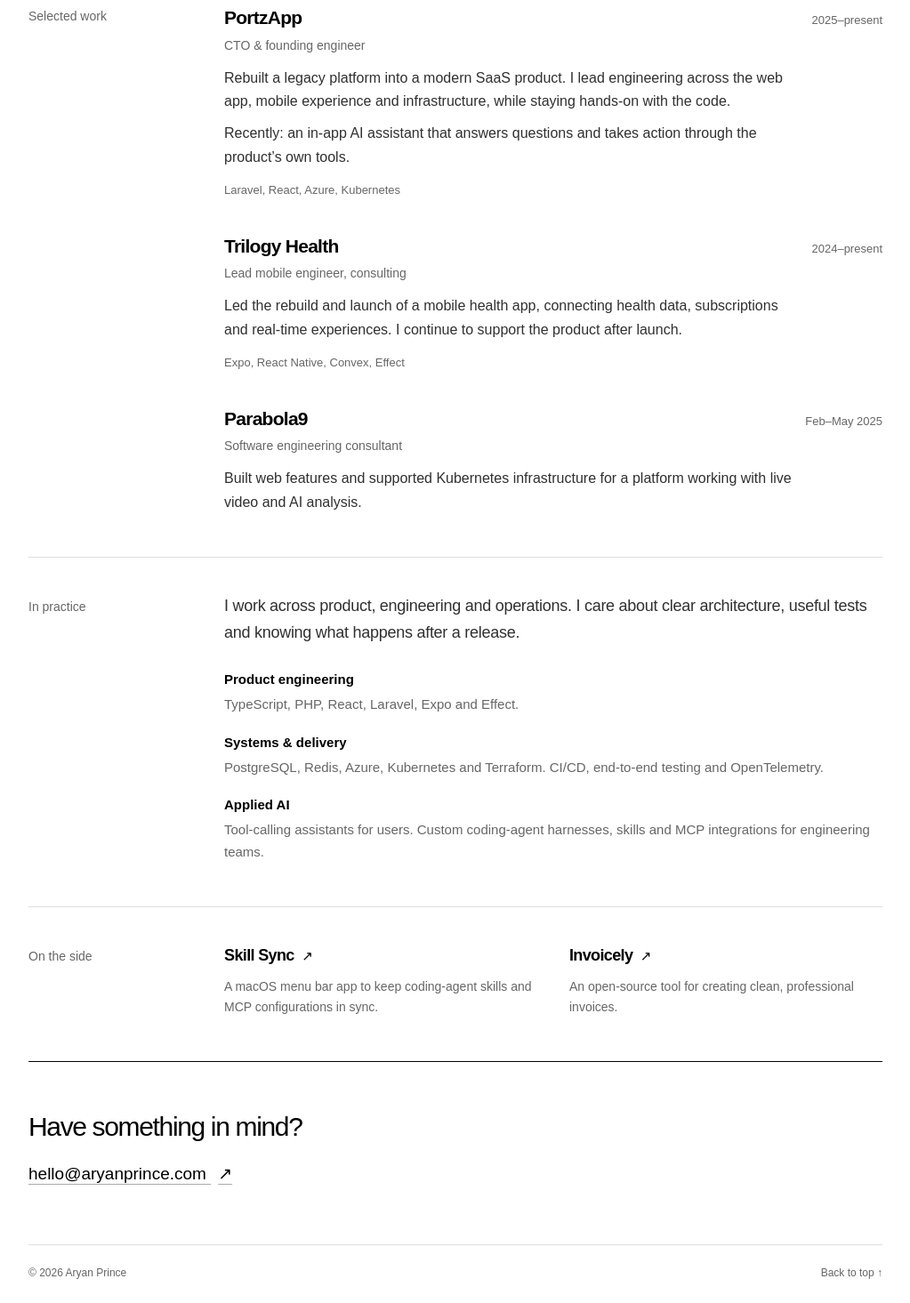
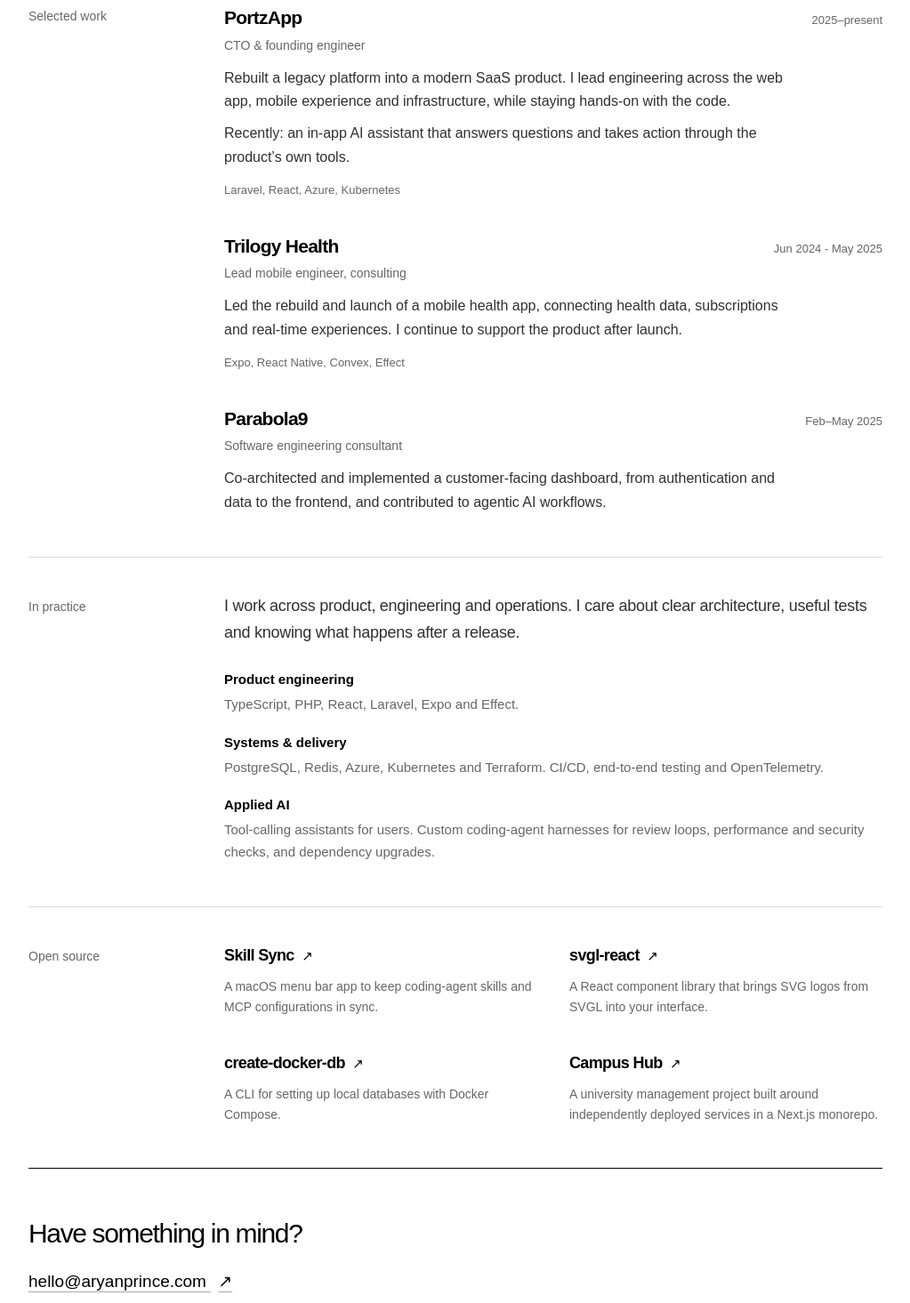
Before and after one commit to aryanprince/aryanprince.github.io, an Astro site: page / in a window 1280 px wide. Shown: the part 593-2058 px from the top of the page at 89% size, without its empty margins (128-1151 px from the left). Built offline with nearby package versions, Linux system fonts and the light colour scheme; Astro itself is replaced by a stand-in of ours.

Commit message:
Refresh selected open-source projects and experience

```diff
--- a/src/pages/index.astro
+++ b/src/pages/index.astro
@@ -66,15 +66,17 @@
             <dl>
               <div><dt>Product engineering</dt><dd>TypeScript, PHP, React, Laravel, Expo and Effect.</dd></div>
               <div><dt>Systems & delivery</dt><dd>PostgreSQL, Redis, Azure, Kubernetes and Terraform. CI/CD, end-to-end testing and OpenTelemetry.</dd></div>
-              <div><dt>Applied AI</dt><dd>Tool-calling assistants for users. Custom coding-agent harnesses, skills and MCP integrations for engineering teams.</dd></div>
+              <div><dt>Applied AI</dt><dd>Tool-calling assistants for users. Custom coding-agent harnesses for review loops, performance and security checks, and dependency upgrades.</dd></div>
             </dl>
           </div>
         </section>
         <section class="section" aria-labelledby="side-title">
-          <h2 id="side-title">On the side</h2>
+          <h2 id="side-title">Open source</h2>
           <div class="section-content side-projects">
             <article><h3><a href="https://github.com/aryanprince/skill-sync">Skill Sync <span aria-hidden="true">↗</span></a></h3><p>A macOS menu bar app to keep coding-agent skills and MCP configurations in sync.</p></article>
-            <article><h3><a href="https://github.com/aryanprince/invoicely">Invoicely <span aria-hidden="true">↗</span></a></h3><p>An open-source tool for creating clean, professional invoices.</p></article>
+            <article><h3><a href="https://github.com/aryanprince/svgl-react">svgl-react <span aria-hidden="true">↗</span></a></h3><p>A React component library that brings SVG logos from SVGL into your interface.</p></article>
+            <article><h3><a href="https://github.com/aryanprince/create-docker-db">create-docker-db <span aria-hidden="true">↗</span></a></h3><p>A CLI for setting up local databases with Docker Compose.</p></article>
+            <article><h3><a href="https://github.com/aryanprince/campus-hub">Campus Hub <span aria-hidden="true">↗</span></a></h3><p>A university management project built around independently deployed services in a Next.js monorepo.</p></article>
           </div>
         </section>
         <section class="contact" aria-labelledby="contact-title">
--- a/src/site.ts
+++ b/src/site.ts
@@ -22,7 +22,7 @@
   {
     company: "Trilogy Health",
     role: "Lead mobile engineer, consulting",
-    date: "2024–present",
+    date: "Jun 2024 - May 2025",
     description:
       "Led the rebuild and launch of a mobile health app, connecting health data, subscriptions and real-time experiences. I continue to support the product after launch.",
     detail: "",
@@ -33,7 +33,7 @@
     role: "Software engineering consultant",
     date: "Feb–May 2025",
     description:
-      "Built web features and supported Kubernetes infrastructure for a platform working with live video and AI analysis.",
+      "Co-architected and implemented a customer-facing dashboard, from authentication and data to the frontend, and contributed to agentic AI workflows.",
     detail: "",
     stack: "",
   },
```
